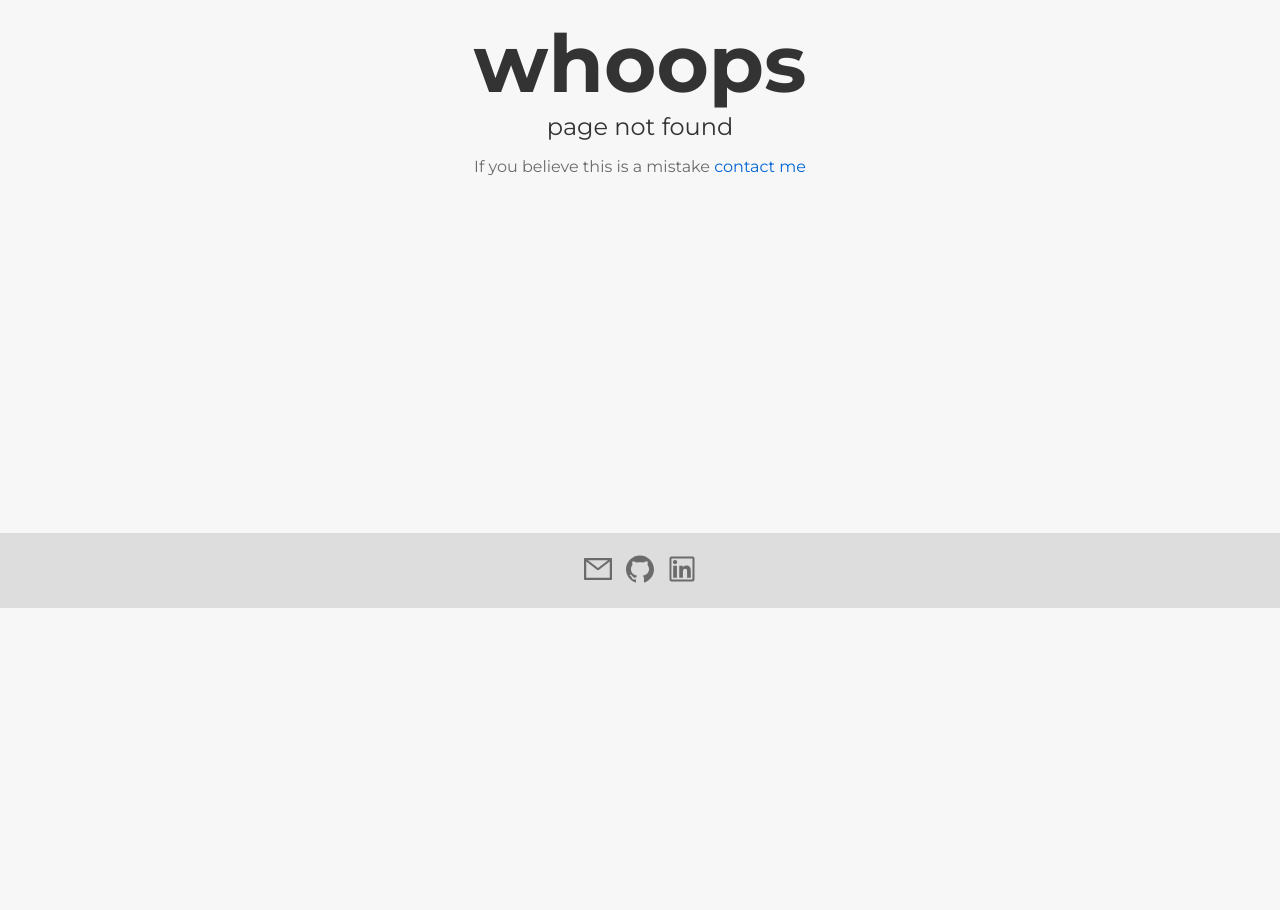
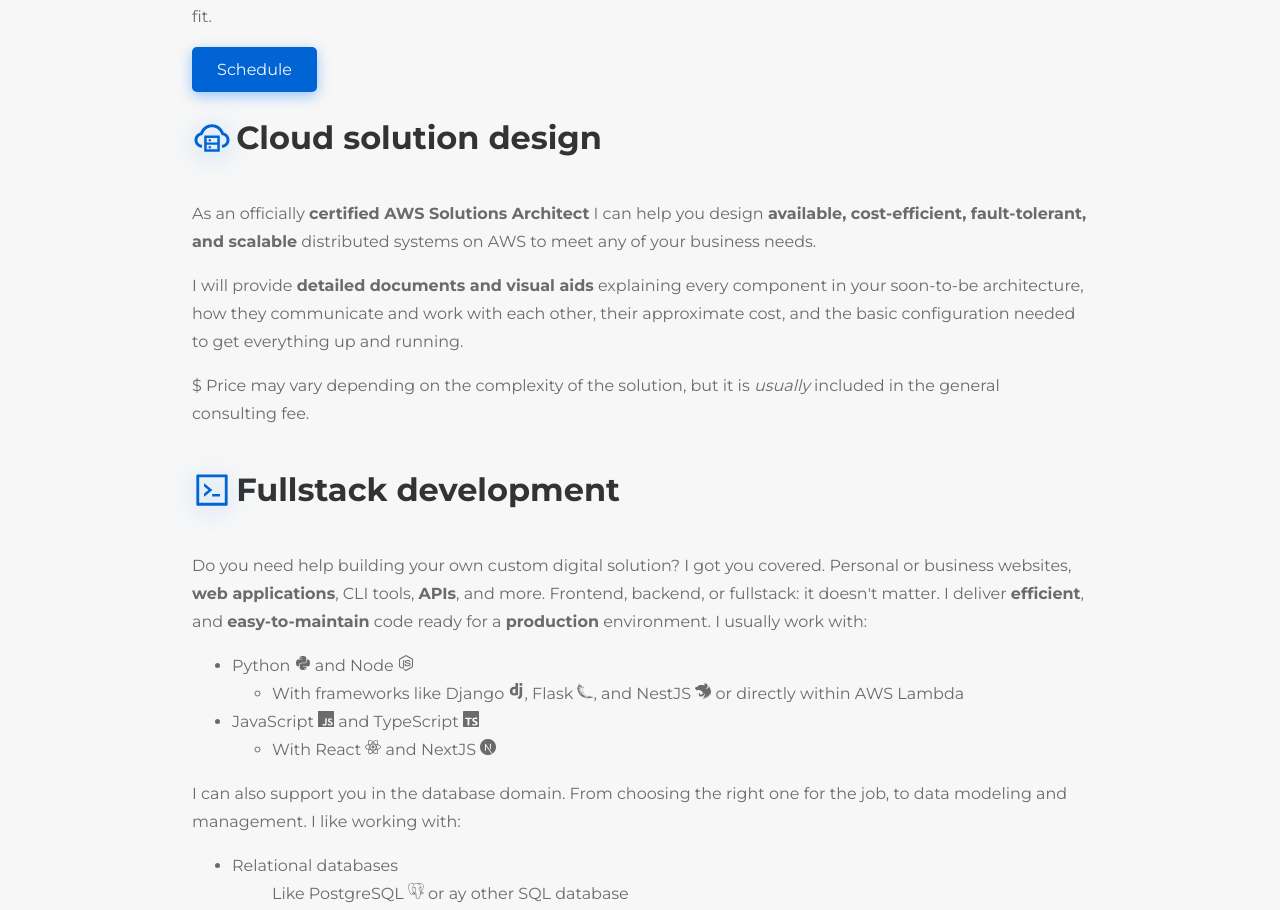
Before and after one commit to alfremedpal/amedpal-website, a Next.js app: page /services in a window 1280 px wide. Before the commit this address had no page. Shown: the part 327-1237 px from the top of the page. Before the commit the page ends 935 px from the top, so only its background shows below. Built offline with nearby package versions, Linux system fonts and the light colour scheme.

Commit message:
Finish services page 🧰📄

```diff
--- /dev/null
+++ b/pages/services.tsx
@@ -0,0 +1,142 @@
+import type { NextPage } from 'next'
+import Head from 'next/head'
+import styles from '../styles/Services.module.scss'
+
+import { AiOutlineCloudServer, AiOutlineComment, AiOutlineCode } from 'react-icons/ai'
+import { FaPython, FaNodeJs } from 'react-icons/fa'
+import {
+    SiDjango, SiFlask, SiNestjs, SiJavascript, SiTypescript, SiReact, SiNextdotjs,
+    SiPostgresql, SiMongodb, SiAmazondynamodb
+} from 'react-icons/si'
+import Button from '../components/button/button'
+
+const Services: NextPage = () => {
+
+    return (
+        <div className={styles.main}>
+            <Head>
+                <title>Services | Alfredo Medina</title>
+            </Head>
+
+            <section>
+                <h1>Services</h1>
+                <p>
+                    A detailed list of the services I provide, along with an estimated price. This list is not
+                    fully exhausted and there may be other solutions that I can help you with, so let's talk!
+                </p>
+                <p>
+                    We can schedule a <b>no-commitment 15 minute session</b> to chat about what you need and see if we
+                    are a good fit.
+                </p>
+                <div className="centerMobile">
+                    <Button href="/contact">
+                        Schedule
+                    </Button>
+                </div>
+            </section>
+
+            <section>
+                <span>
+                    <AiOutlineCloudServer /> &nbsp;
+                    <h2>Cloud solution design </h2>
+                </span>
+                <p>
+                    As an officially <b>certified AWS Solutions Architect</b> I can help you design <b>available,
+                        cost-efficient, fault-tolerant, and scalable</b> distributed systems on AWS to meet any of your business
+                    needs.
+                </p>
+                <p>
+                    I will provide <b>detailed documents and visual aids</b> explaining every component in your soon-to-be
+                    architecture, how they communicate and work with each other, their approximate cost, and the basic
+                    configuration needed to get everything up and running.
+                </p>
+                <p>
+                    $ Price may vary depending on the complexity of the solution, but it is <i>usually</i> included in
+                    the general consulting fee.
+                </p>
+
+            </section>
+
+            <section>
+                <span>
+                    <AiOutlineCode /> &nbsp;
+                    <h2>Fullstack development</h2>
+                </span>
+                <p>
+                    Do you need help building your own custom digital solution? I got you covered. Personal or business
+                    websites, <b>web applications</b>, CLI tools, <b>APIs</b>, and more. Frontend, backend, or fullstack:
+                    it doesn't matter. I deliver <b>efficient</b>, and <b>easy-to-maintain</b> code ready for
+                    a <b>production</b> environment. I usually work with:
+                    <ul>
+                        <li>Python <FaPython /> and Node <FaNodeJs /></li>
+                        <ul>
+                            <li>With frameworks like Django <SiDjango />, Flask <SiFlask />,
+                                and NestJS <SiNestjs /> or directly within AWS Lambda</li>
+                        </ul>
+                        <li>JavaScript <SiJavascript /> and TypeScript <SiTypescript /></li>
+                        <ul>
+                            <li>With React <SiReact /> and NextJS <SiNextdotjs /></li>
+                        </ul>
+                    </ul>
+                </p>
+                <p>
+                    I can also support you in the database domain. From choosing the right one for the job, to data
+                    modeling and management. I like working with:
+                    <ul>
+                        <li>Relational databases</li>
+                        <ul>
+                            Like PostgreSQL <SiPostgresql /> or ay other SQL database
+                        </ul>
+                        <li>NoSQL databases</li>
+                        <ul>
+                            <li>Like MongoDB <SiMongodb /> and DynamoDB <SiAmazondynamodb /></li>
+                        </ul>
+                    </ul>
+                </p>
+                <p>
+                    After the work is done I can also assist you with the <b>deployment</b>, <b>maintenance</b> or
+                    <b> hosting</b> of your brand new development.
+                </p>
+                <p>
+                    $ Price will vary depending on project complexity, time for delivery, and wether it will include
+                    deployment, maintenance or hosting.
+                </p>
+            </section>
+
+            <section>
+                <span>
+                    <AiOutlineComment /> &nbsp;
+                    <h2>General consulting</h2>
+                </span>
+                <p>
+                    Not everything needs a custom infrastructure or application, sometimes, using existing tools
+                    or services is the only thing you need. Take the first step into <b>digital transformation </b>
+                    and start future-proofing your business. I will guide you through the several solutions already
+                    available and how to implement them in your organization.
+                </p>
+                <p>
+                    Other things I could help you with:
+                    <ul>
+                        <li>Project management</li>
+                        <li>Team leadership and management</li>
+                        <li>Software evaluation</li>
+                        <li>Infrastructure cost optimization</li>
+                        <li>Existing application analysis and maintenance</li>
+                        <li>Team training on specific technologies</li>
+                    </ul>
+                </p>
+                <p>
+                    $ Starts at <b>USD 150/hr</b> and will include detailed documents with each session's discussed
+                    topics, agreements, and next steps (if applicable).
+                </p>
+                <div className="centerMobile">
+                    <Button href="/contact">
+                        Contact me
+                    </Button>
+                </div>
+            </section>
+        </div>
+    )
+}
+
+export default Services
--- /dev/null
+++ b/styles/Services.module.scss
@@ -0,0 +1,52 @@
+@use "./variables" as v;
+@use "./styles/mixins" as m;
+
+.main {
+    color: v.$black;
+    padding: 2rem 1rem;
+
+    @include m.desktop() {
+        padding: 2rem 12rem;
+    }
+
+    h1 {
+        font-size: 3rem;
+    }
+
+    span {
+        display: flex;
+        flex-direction: row;
+        align-items: center;
+
+        svg {
+            fill: v.$blue;
+            filter: drop-shadow(0 4px 14px rgba(0, 118, 255, .39));
+            font-size: 2rem;
+
+            @include m.desktop() {
+                font-size: 2.5rem;
+            }
+        }
+    }
+
+    h2 {
+        font-size: 1.5rem;
+
+        @include m.desktop() {
+            font-size: 2rem;
+        }
+    }
+
+    p {
+        color: v.$dark-gray;
+        line-height: 1.75;
+
+        @include m.desktop() {
+            width: 100%;
+        }
+    }
+
+    ul {
+        color: v.$dark-gray;
+    }
+}
--- a/styles/globals.scss
+++ b/styles/globals.scss
@@ -1,4 +1,5 @@
 @use "./variables" as v;
+@use "./styles/mixins" as m;
 
 html,
 body {
@@ -18,6 +19,18 @@
   box-sizing: border-box;
 }
 
+.centerMobile {
+  display: flex;
+  flex-direction: row;
+  align-items: center;
+  justify-content: center;
+
+  @include m.desktop() {
+    align-items: flex-start;
+    justify-content: flex-start;
+  }
+}
+
 // @media (prefers-color-scheme: dark) {
 //   html {
 //     color-scheme: dark;
```
Also changed, not shown: 1 other file (tests, documents, lock files or other folders).
